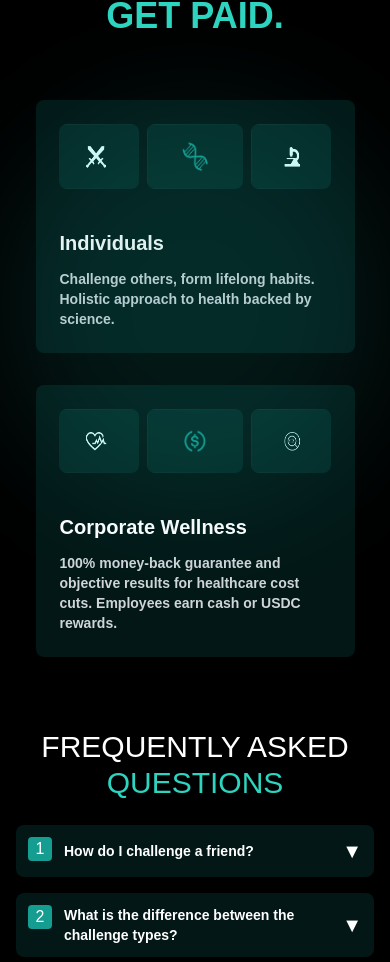
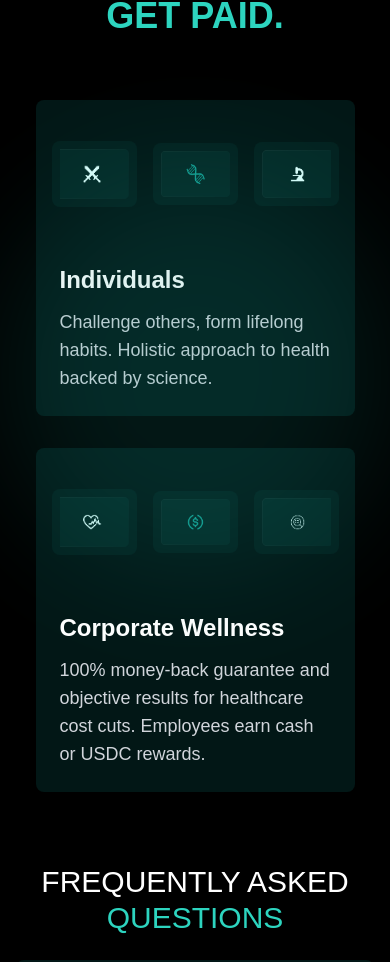
Before and after one commit to Fitcentive-app/landing-Page, a Next.js app: page / in a window 390 px wide. Shown: the part 2656-3618 px from the top of the page. Built offline with nearby package versions, Linux system fonts and the light colour scheme.

Commit message:
UI fixes

```diff
--- a/app/page.tsx
+++ b/app/page.tsx
@@ -102,50 +102,31 @@ export default function Home() {
               />
             </div>
 
-            {/* {circles.map(({ radius, icons }, circleIndex) =>
-              icons.map((Icon, iconIndex) => {
-                const totalIcons = icons.length;
-                const angle =
-                  iconIndex * ((2 * Math.PI) / totalIcons) +
-                  (circleIndex * Math.PI) / 4;
-                return (
-                  <div
-                    key={`${circleIndex}-${iconIndex}`}
-                    className={`absolute w-12 h-12 rounded-full flex items-center justify-center transform -translate-x-1/2 -translate-y-1/2 animate-rotate-${circleIndex}-${iconIndex}`}
-                    style={{
-                      backgroundColor: brandColor,
-                      top: `${50 + (radius / 250) * 50 * Math.sin(angle)}%`,
-                      left: `${50 + (radius / 250) * 50 * Math.cos(angle)}%`,
-                    }}
-                  >
-                    <Icon className="w-6 h-6 text-white" />
-                  </div>
-                );
-              }),
-            )} */}
+
+
             {circles.map(({ radius, icons }, circleIndex) =>
   icons.map((Icon, iconIndex) => {
-                const totalIcons = icons.length;
-                const angle =
-                  iconIndex * ((2 * Math.PI) / totalIcons) +
-                  (circleIndex * Math.PI) / 4;
+    const angleOffset = iconIndex * 180; // Since there are 2 icons per circle, space them 180° apart
+    const centerX = "calc(50% - 24px)";
+    const centerY = "calc(50% - 24px)";
+
     return (
       <div
         key={`${circleIndex}-${iconIndex}`}
         className="absolute w-12 h-12 rounded-full flex items-center justify-center"
         style={{
           backgroundColor: brandColor,
-                      top: "48%",
-                      left: "52%",
-                      transform: `rotate(${angle}deg) translateX(${radius}px) rotate(-${angle}deg)`,
-                      animation: `rotate ${10 + circleIndex * 5}s linear infinite`,
-                      ["--radius" as string]: `${radius}px`,
+          left: centerX,
+          top: centerY,
+          animation: `rotate${circleIndex} ${20 + circleIndex * 5}s linear infinite`,
+          transformOrigin: `${radius}px ${radius}px`,
+          transform: `rotate(${angleOffset}deg) translate(${radius}px) rotate(-${angleOffset}deg)`,
         }}
       >
         <Icon className="w-6 h-6 text-white" />
       </div>
     );
-              }),
+  })
 )}
           </div>
         </div>
@@ -258,8 +239,8 @@ export default function Home() {
           </div>
         </div>
 
-        <div className="bg-[#073B37]/40 rounded-lg flex flex-col md:flex-row justify-center p-4 md:p-10 mx-auto bg-opacity-70 transition-all duration-300 ease-in-out hover:bg-[#073B37]/60 hover:border-2 hover:border-[#159D91] group">
-          <div className="flex flex-col w-full md:w-2/3 mt-4 md:mt-10">
+        <div className="bg-[#073B37]/40 rounded-lg flex flex-col md:flex-row justify-between p-4 md:p-10 mx-auto bg-opacity-70 transition-all duration-300 ease-in-out hover:bg-[#073B37]/60 hover:border-2 hover:border-[#159D91] group">
+  <div className="flex flex-col w-full md:w-1/2 mt-4 md:mt-10">
     <h2 className="text-2xl md:text-3xl font-semibold mb-3 md:mb-4 transition-all duration-300 ease-in-out group-hover:text-[#159D91]">
       SELL
     </h2>
@@ -272,7 +253,7 @@ export default function Home() {
       Coming Soon
     </p>
   </div>
-          <div className="relative w-full md:w-90 h-48 md:h-60 mt-4 md:mt-0">
+  <div className="relative w-full md:w-1/3 h-48 md:h-60 mt-4 md:mt-0 md:ml-8">
     <div className="absolute w-full h-full max-w-[400px] max-h-[400px] bg-[#159D91] rounded-full opacity-15 filter blur-3xl z-0 transition-all duration-300 ease-in-out group-hover:opacity-25"></div>
     <Image
       src="/sell.png"
@@ -297,43 +278,43 @@ export default function Home() {
         <div className="grid grid-cols-1 gap-8 mt-8 md:mt-12 w-full md:grid-cols-2">
           {/* Individuals Card */}
           <div className="bg-[#073B37]/40 rounded-lg shadow-lg text-white filter burl-xl bg-opacity-70 transition-all duration-300 ease-in-out hover:bg-[#073B37]/60 hover:border-2 hover:border-[#159D91] group">
-            <div className="flex justify-center gap-2 overflow-hidden mb-4 mt-6 md:mt-10">
-              {/* Icon 1 */}
-              <div className="flex justify-center transition-all duration-300 ease-in-out group-hover:scale-105">
+            <div className="flex justify-center items-center gap-4 md:gap-6 overflow-hidden mb-4 mt-6 md:mt-10 px-4">
+              {/* Side Icon 1 */}
+              <div className="flex-1 flex justify-center items-center h-[75px] md:h-[90px] transition-all duration-300 ease-in-out group-hover:scale-105">
                 <Image
                   src="/swords.png"
                   alt="Corporate Wellness"
                   width={100}
                   height={75}
-                  className="w-20 h-15 md:w-40 md:h-30 rounded-lg bg-[#073B37]/30 transition-all duration-300 ease-in-out group-hover:bg-[#073B37]/50"
+                  className="w-26 md:w-34 object-contain rounded-lg bg-[#073B37]/30 p-2 transition-all duration-300 ease-in-out group-hover:bg-[#073B37]/50"
                 />
               </div>
-              {/* Icon 2 */}
-              <div className="flex justify-center transition-all duration-300 ease-in-out group-hover:scale-105">
+              {/* Center Icon */}
+              <div className="flex-1 flex justify-center items-center h-[100px] md:h-[130px] transition-all duration-300 ease-in-out group-hover:scale-105">
                 <Image
                   src="/dna.png"
                   alt="Corporate Wellness"
                   width={120}
                   height={90}
-                  className="w-24 h-18 md:w-60 md:h-35 rounded-lg bg-[#073B37]/30 transition-all duration-300 ease-in-out group-hover:bg-[#073B37]/50"
+                  className="w-40 md:w-56 object-contain rounded-lg bg-[#073B37]/30 p-2 transition-all duration-300 ease-in-out group-hover:bg-[#073B37]/50"
                 />
               </div>
-              {/* Icon 3 */}
-              <div className="flex justify-center transition-all duration-300 ease-in-out group-hover:scale-105">
+              {/* Side Icon 2 */}
+              <div className="flex-1 flex justify-center items-center h-[75px] md:h-[90px] transition-all duration-300 ease-in-out group-hover:scale-105">
                 <Image
                   src="/micros.png"
                   alt="Corporate Wellness"
                   width={100}
                   height={75}
-                  className="w-20 h-15 md:w-40 md:h-30 rounded-lg bg-[#073B37]/30 transition-all duration-300 ease-in-out group-hover:bg-[#073B37]/50"
+                  className="w-26 md:w-34 object-contain rounded-lg bg-[#073B37]/30 p-2 transition-all duration-300 ease-in-out group-hover:bg-[#073B37]/50"
                 />
               </div>
             </div>
             <div className="p-6 md:p-8">
-              <h3 className="text-xl md:text-2xl text-left font-semibold mb-3 md:mb-4 transition-all duration-300 ease-in-out group-hover:text-[#159D91]">
+              <h3 className="text-2xl md:text-3xl text-left font-semibold mb-3 md:mb-4 transition-all duration-300 ease-in-out group-hover:text-[#159D91]">
                 Individuals
               </h3>
-              <p className="text-sm md:text-md text-left font-semibold text-gray-300 transition-all duration-300 ease-in-out group-hover:text-white">
+              <p className="text-lg md:text-xl text-left font-normal text-gray-300 transition-all duration-300 ease-in-out group-hover:text-white">
                 Challenge others, form lifelong habits. Holistic approach to
                 health backed by science.
               </p>
@@ -342,43 +323,43 @@ export default function Home() {
 
           {/* Corporate Wellness Card */}
           <div className="bg-[#073B37]/40 rounded-lg shadow-lg text-white bg-opacity-70 transition-all duration-300 ease-in-out hover:bg-[#073B37]/60 hover:border-2 hover:border-[#159D91] group">
-            <div className="flex justify-center gap-2 overflow-hidden mb-4 mt-6 md:mt-10">
-              {/* Icon 1 */}
-              <div className="flex justify-center transition-all duration-300 ease-in-out group-hover:scale-105">
+            <div className="flex justify-center items-center gap-4 md:gap-6 overflow-hidden mb-4 mt-6 md:mt-10 px-4">
+              {/* Side Icon 1 */}
+              <div className="flex-1 flex justify-center items-center h-[75px] md:h-[90px] transition-all duration-300 ease-in-out group-hover:scale-105">
                 <Image
+                  src="/hearth.png"
+                  alt="Corporate Wellness"
                   width={100}
                   height={75}
-                  src="/hearth.png"
-                  alt="Corporate Wellness"
-                  className="w-20 h-15 md:w-40 md:h-30 rounded-lg bg-[#073B37]/30 transition-all duration-300 ease-in-out group-hover:bg-[#073B37]/50"
+                  className="w-26 md:w-34 object-contain rounded-lg bg-[#073B37]/30 p-2 transition-all duration-300 ease-in-out group-hover:bg-[#073B37]/50"
                 />
               </div>
-              {/* Icon 2 */}
-              <div className="flex justify-center transition-all duration-300 ease-in-out group-hover:scale-105">
+              {/* Center Icon */}
+              <div className="flex-1 flex justify-center items-center h-[100px] md:h-[130px] transition-all duration-300 ease-in-out group-hover:scale-105">
                 <Image
+                  src="/money.png"
+                  alt="Corporate Wellness"
                   width={120}
                   height={90}
-                  src="/money.png"
-                  alt="Corporate Wellness"
-                  className="w-24 h-18 md:w-60 md:h-35 rounded-lg bg-[#073B37]/30 transition-all duration-300 ease-in-out group-hover:bg-[#073B37]/50"
+                  className="w-40 md:w-56 object-contain rounded-lg bg-[#073B37]/30 p-2 transition-all duration-300 ease-in-out group-hover:bg-[#073B37]/50"
                 />
               </div>
-              {/* Icon 3 */}
-              <div className="flex justify-center transition-all duration-300 ease-in-out group-hover:scale-105">
+              {/* Side Icon 2 */}
+              <div className="flex-1 flex justify-center items-center h-[75px] md:h-[90px] transition-all duration-300 ease-in-out group-hover:scale-105">
                 <Image
+                  src="/search.png"
+                  alt="Corporate Wellness"
                   width={100}
                   height={75}
-                  src="/search.png"
-                  alt="Corporate Wellness"
-                  className="w-20 h-15 md:w-40 md:h-30 rounded-lg bg-[#073B37]/30 transition-all duration-300 ease-in-out group-hover:bg-[#073B37]/50"
+                  className="w-26 md:w-34 object-contain rounded-lg bg-[#073B37]/30 p-2 transition-all duration-300 ease-in-out group-hover:bg-[#073B37]/50"
                 />
               </div>
             </div>
             <div className="p-6 md:p-8">
-              <h3 className="text-xl md:text-2xl text-left font-semibold mb-3 md:mb-4 transition-all duration-300 ease-in-out group-hover:text-[#159D91]">
+              <h3 className="text-2xl md:text-3xl text-left font-semibold mb-3 md:mb-4 transition-all duration-300 ease-in-out group-hover:text-[#159D91]">
                 Corporate Wellness
               </h3>
-              <p className="text-sm md:text-md font-semibold text-left text-gray-300 transition-all duration-300 ease-in-out group-hover:text-white">
+              <p className="text-lg md:text-xl font-normal text-left text-gray-300 transition-all duration-300 ease-in-out group-hover:text-white">
                 100% money-back guarantee and objective results for healthcare
                 cost cuts. Employees earn cash or USDC rewards.
               </p>
```
Also changed, not shown: app/globals.css (+36 -6 lines). Lines whose indentation alone changed are shown as unchanged.
